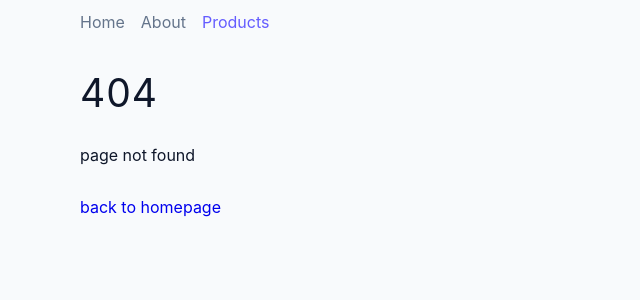
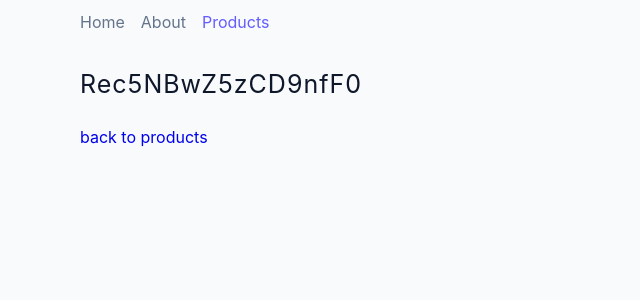
Before and after one commit to rdtungul/rd-router6, a React (Create React App) app: page /products/rec5NBwZ5zCD9nfF0 in a window 1280 px wide. Before the commit this address had no page. Shown: the top 300 px of the page, without its empty margins (0-640 px from the left). Built offline with nearby package versions, Linux system fonts and the light colour scheme.

Commit message:
adding URL Params for each single product id exisiting

```diff
--- a/src/App.js
+++ b/src/App.js
@@ -6,6 +6,7 @@
 import Products from './pages/Products'
 import ErrorMessage from './pages/Error'
 import SharedLayout from './pages/SharedLayout'
+import SingleProduct from './pages/SingleProduct'
 
 function App() {
   return (
@@ -15,6 +16,7 @@
           <Route index element={<Home />} />
           <Route path="about" element={<About />} />
           <Route path="products" element={<Products />} />
+          <Route path="products/:productID" element={<SingleProduct />} />
           <Route path="*" element={<ErrorMessage />} />
         </Route>
       </Routes>
--- a/src/pages/SingleProduct.js
+++ b/src/pages/SingleProduct.js
@@ -1,9 +1,16 @@
+import { Link, useParams } from 'react-router-dom'
+
 const SingleProduct = () => {
+  // const param = useParams()
+  // console.log([param]) // it will show the inputted id in the URL
+
+  const { productID } = useParams()
   return (
-    <section className='section product'>
-      <h2>single product</h2>
+    <section className="section product">
+      <h4>{productID}</h4>
+      <Link to="/products">back to products</Link>
     </section>
-  );
-};
+  )
+}
 
-export default SingleProduct;
+export default SingleProduct
```
